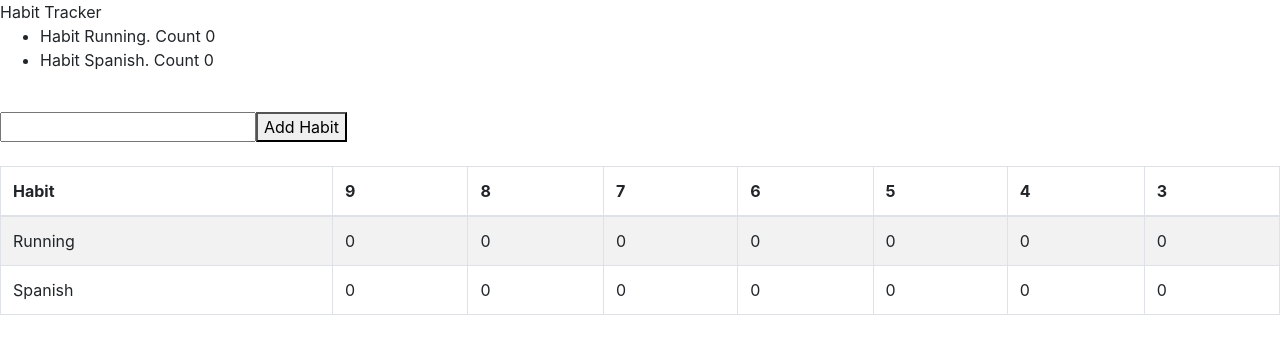
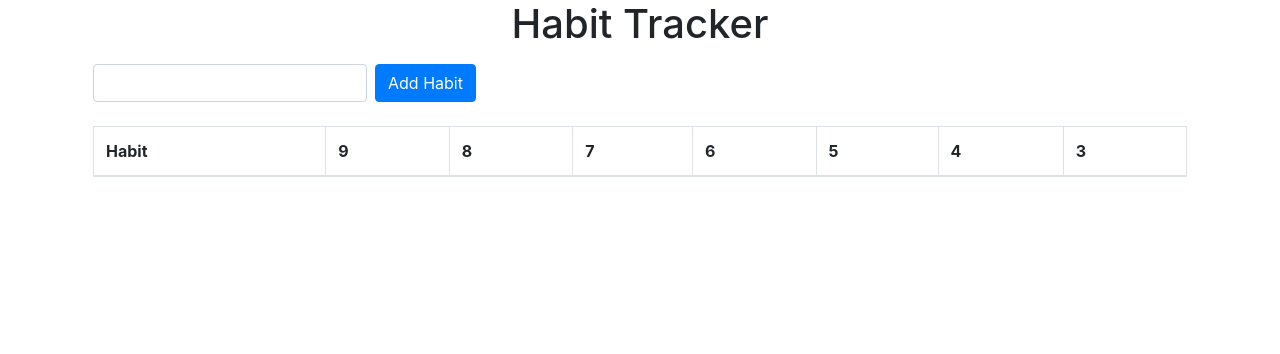
Before and after one commit to adhtruong/habit-tracker, a React (Create React App) app: page / in a window 1280 px wide. Shown: the top 354 px of the page. Built offline with nearby package versions, Linux system fonts and the light colour scheme.

Commit message:
Add bootstrap styling, remove default habits

```diff
--- a/public/index.html
+++ b/public/index.html
@@ -24,7 +24,7 @@
       work correctly both with client-side routing and a non-root public URL.
       Learn how to configure a non-root public URL by running `npm run build`.
     -->
-    <title>React App</title>
+    <title>Habit Tracker</title>
   </head>
   <body>
     <noscript>You need to enable JavaScript to run this app.</noscript>
--- a/src/App.tsx
+++ b/src/App.tsx
@@ -1,23 +1,24 @@
 import React, { useState } from "react";
-import HabitList from "./components/HabitList";
+// import HabitList from "./components/HabitList";
 import HabitTable from "./components/HabitTable";
 import HabitAdder from "./components/HabitAdder";
 import "bootstrap/dist/css/bootstrap.min.css";
 import { getDates } from "./getDates";
-
-const initHabits: Habit[] = [
-  { id: 1, name: "Running", events: [] },
-  { id: 2, name: "Spanish", events: [] },
-];
+import { Container, Row, Col } from "react-bootstrap";
 
 function App(): JSX.Element {
   const dates = getDates(7);
+  const [habits, setHabits] = useState<Habit[]>([]);
 
-  const [habits, setHabits] = useState(initHabits);
-
-  const addHabit = (habit_name: string) => {
-    const id = Math.max(...habits.map((habit) => habit.id)) + 1;
-    const newHabits = [...habits, { id: id, name: habit_name, events: [] }];
+  const addHabit = (habitName: string) => {
+    const id = habits.length
+      ? Math.max.apply(
+          null,
+          habits.map((habit) => habit.id),
+        ) + 1
+      : 1;
+    console.log(id, habits);
+    const newHabits = [...habits, { id: id, name: habitName, events: [] }];
     setHabits(newHabits);
   };
 
@@ -31,12 +32,28 @@ function App(): JSX.Element {
 
   return (
     <div className="App">
-      <header className="App-header">Habit Tracker</header>
-      <HabitList habits={habits} />
-      <br />
-      <HabitAdder addHabit={addHabit} />
-      <br />
-      <HabitTable habits={habits} dates={dates} updateHabit={updateHabit} />
+      <h1 className="text-center">Habit Tracker</h1>
+      <Container fluid="md">
+        {/* <Row className="p-2">
+          <Col>
+            <HabitList habits={habits} />
+          </Col>
+        </Row> */}
+        <Row className="p-2">
+          <Col>
+            <HabitAdder addHabit={addHabit} />
+          </Col>
+        </Row>
+        <Row className="p-2">
+          <Col>
+            <HabitTable
+              habits={habits}
+              dates={dates}
+              updateHabit={updateHabit}
+            />
+          </Col>
+        </Row>
+      </Container>
     </div>
   );
 }
--- a/src/components/Habit.tsx
+++ b/src/components/Habit.tsx
@@ -1,4 +1,5 @@
 import React from "react";
+import { ListGroup } from "react-bootstrap";
 
 interface Props {
   habit: Habit;
@@ -6,9 +7,9 @@ interface Props {
 
 const Habit: React.FC<Props> = ({ habit }) => {
   return (
-    <li>
+    <ListGroup.Item>
       Habit {habit.name}. Count {habit.events.length}
-    </li>
+    </ListGroup.Item>
   );
 };
 
--- a/src/components/HabitAdder.tsx
+++ b/src/components/HabitAdder.tsx
@@ -1,4 +1,5 @@
 import React, { useState } from "react";
+import { Form, Button } from "react-bootstrap";
 
 interface Props {
   addHabit: (string: string) => void;
@@ -7,14 +8,16 @@ interface Props {
 const HabitAdder = ({ addHabit }: Props): JSX.Element => {
   const [text, setText] = useState("");
   return (
-    <form>
-      <input
+    <Form inline>
+      <Form.Control
+        className="mb-2 mr-sm-2"
         type="text"
         value={text}
         onChange={(e) => setText(e.target.value)}
       />
-      <button
+      <Button
         type="submit"
+        className="mb-2 mr-sm-2"
         onClick={(e) => {
           e.preventDefault();
           if (!text) return;
@@ -23,8 +26,8 @@ const HabitAdder = ({ addHabit }: Props): JSX.Element => {
         }}
       >
         Add Habit
-      </button>
-    </form>
+      </Button>
+    </Form>
   );
 };
 
--- a/src/components/HabitList.tsx
+++ b/src/components/HabitList.tsx
@@ -1,5 +1,6 @@
 import React from "react";
 import Habit from "./Habit";
+import { ListGroup } from "react-bootstrap";
 
 interface Props {
   habits: Habit[];
@@ -7,11 +8,11 @@ interface Props {
 
 const HabitList: React.FC<Props> = ({ habits }) => {
   return (
-    <ul>
+    <ListGroup>
       {habits.map((habit) => (
-        <Habit key={habit.name} habit={habit} />
+        <Habit key={habit.id} habit={habit} />
       ))}
-    </ul>
+    </ListGroup>
   );
 };
 
```
